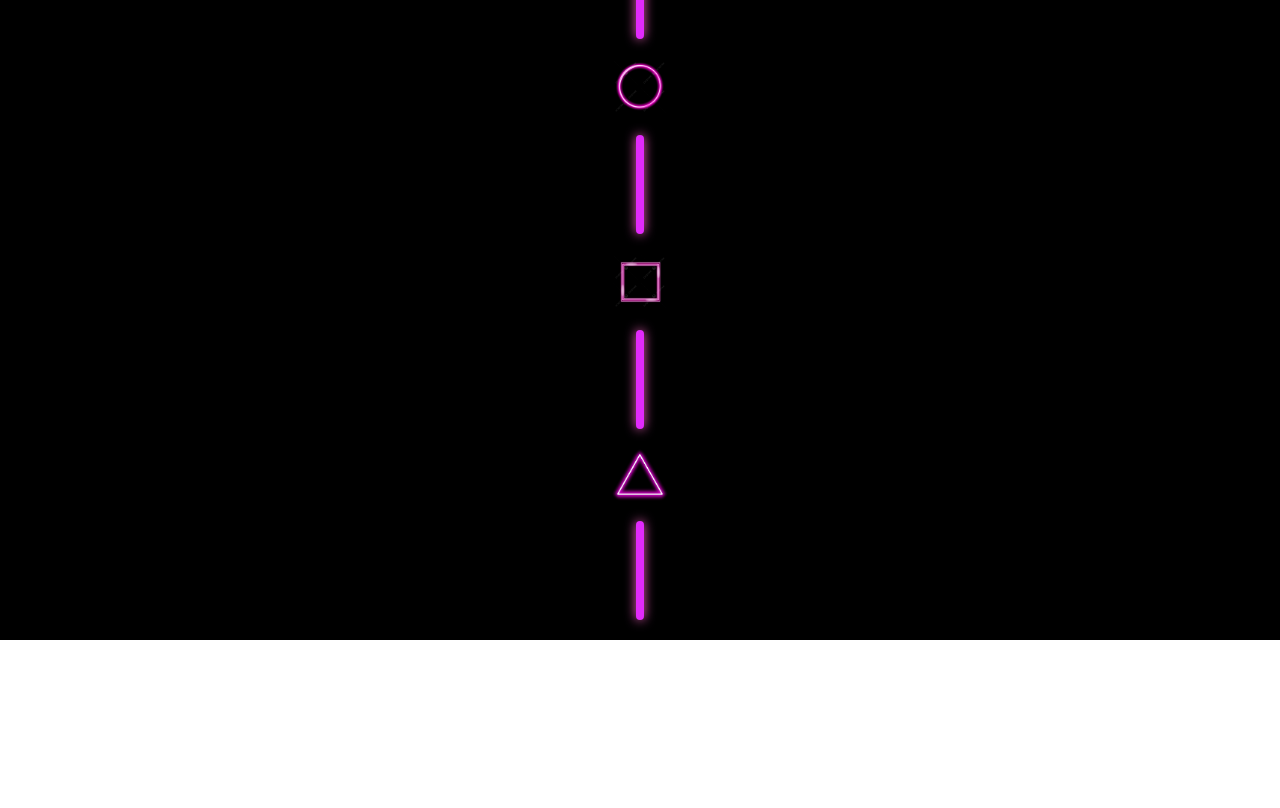
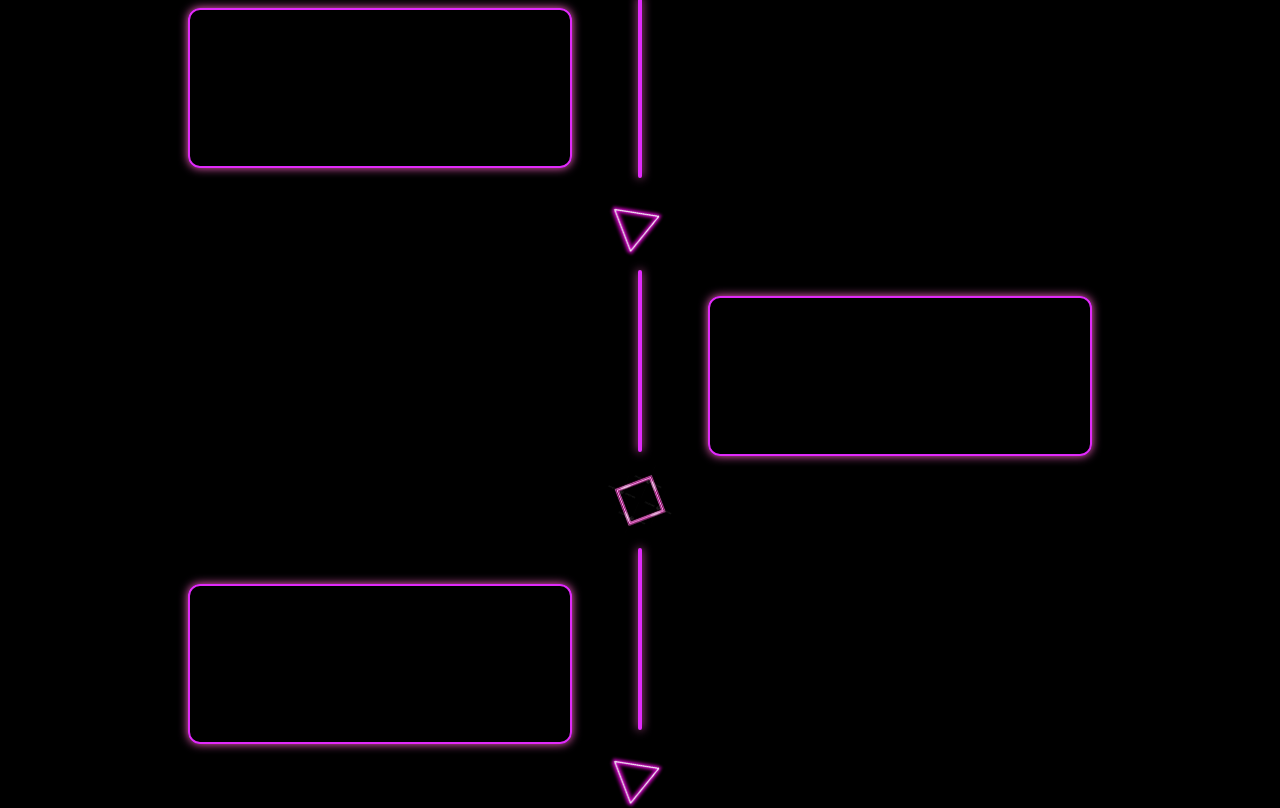
Before and after one commit to Vedaant-Mahale/aeravat-website, a React (Vite) app: page / in a window 1280 px wide. Shown: the part 1520-2328 px from the top of the page. Before the commit the page ends 2160 px from the top, so only its background shows below. Built offline with nearby package versions, Linux system fonts and the light colour scheme.

Commit message:
timeline formatting done

```diff
--- a/src/App.css
+++ b/src/App.css
@@ -25,16 +25,12 @@
 .glow
 {
     box-shadow: 0px 0px 10px rgb(255,100,200);
-    box-shadow: 0px 0px 10px rgb(255,100,200);
-    box-shadow: 0px 0px 10px rgb(255,100,200);
     animation: glow 3s infinite ease-in-out
 }
 @keyframes glow
 {
     0%
     {
-        box-shadow: 0px 0px 10px rgb(255,100,200);
-        box-shadow: 0px 0px 10px rgb(255,100,200);
         box-shadow: 0px 0px 10px rgb(255,100,200);
     }
     50%
@@ -46,7 +42,5 @@
     100%
     {
         box-shadow: 0px 0px 10px rgb(255,100,200);
-        box-shadow: 0px 0px 10px rgb(255,100,200);
-        box-shadow: 0px 0px 10px rgb(255,100,200);
     }
 }
--- a/src/App.tsx
+++ b/src/App.tsx
@@ -38,16 +38,26 @@ function App() {
       <div className='relative w-full h-[90vh] bg-black flex'>
         {/* Soham Bhosale - information */}
       </div>
-      <div className='relative w-full h-[90vh] bg-black justify-center flex'>
+      <div className='relative w-full h-[150vh] bg-black justify-center flex'>
          {/* Vedaant Mahale - Timeline */}
-         <div className='relative w-16 h-full bg-black justify-center flex flex-col'>
-          <div className='m-auto w-2 bg-fuchsia-500 mt-5 mb-5 h-30 rounded-full glow'></div>
-          <img className = 'm-auto md:w-14 md:h-14 w-7 h-7 'src = {pinkcircle}></img>
-          <div className='m-auto w-2 bg-fuchsia-500 mt-5 mb-5 h-30 rounded-full glow'></div>
-          <img className = 'm-auto md:w-14 md:h-14 w-7 h-7'src = {pinksquare}></img>
-          <div className='m-auto w-2 bg-fuchsia-500 mt-5 mb-5 h-30 rounded-full glow'></div>
-          <img className = 'm-auto md:w-14 md:h-14 w-7 h-7'src = {pinktraingle}></img>
-          <div className='m-auto w-2 bg-fuchsia-500 mt-5 mb-5 h-30 rounded-full glow'></div>
+         <div className='md:w-3/7 w-1/2'>
+          <div className='md:mt-22 mt-17 h-40 md:mr-10 mr-4 md:w-96 w-40 float-right border-2 border-fuchsia-500 glow rounded-xl'></div>
+          <div className='md:mt-104 mt-88 h-40 md:mr-10 mr-4 md:w-96 w-40 float-right border-2 border-fuchsia-500 glow rounded-xl'></div>
+         </div>
+         <div className='relative h-full bg-black justify-center flex flex-col'>
+          <img className = 'm-auto md:w-14 md:h-14 w-7 h-7 rotate'src = {pinksquare}></img>
+          <div className='m-auto w-1 bg-fuchsia-500 mt-5 mb-5 h-50 rounded-full glow'></div>
+          <img className = 'm-auto md:w-14 md:h-14 w-7 h-7 rotate'src = {pinktraingle}></img>
+          <div className='m-auto w-1 bg-fuchsia-500 mt-5 mb-5 h-50 rounded-full glow'></div>
+          <img className = 'm-auto md:w-14 md:h-14 w-7 h-7 rotate'src = {pinksquare}></img>
+          <div className='m-auto w-1 bg-fuchsia-500 mt-5 mb-5 h-50 rounded-full glow'></div>
+          <img className = 'm-auto md:w-14 md:h-14 w-7 h-7 rotate'src = {pinktraingle}></img>
+          <div className='m-auto w-1 bg-fuchsia-500 mt-5 mb-5 h-50 rounded-full glow'></div>
+          <img className = 'm-auto mb-10 md:w-14 md:h-14 w-7 h-7 rotate'src = {pinksquare}></img>
+         </div>
+         <div className='md:w-3/7 w-1/2'>
+         <div className='mt-80 md:mt-94 h-40 md:w-96 md:ml-10 ml-4 w-40 float-left border-2 border-fuchsia-500 glow rounded-xl'></div>
+         <div className='md:mt-104 mt-88 h-40 md:ml-10 ml-4 md:w-96 w-40 float-left border-2 border-fuchsia-500 glow rounded-xl'></div>
          </div>
       </div>
     </>
```
